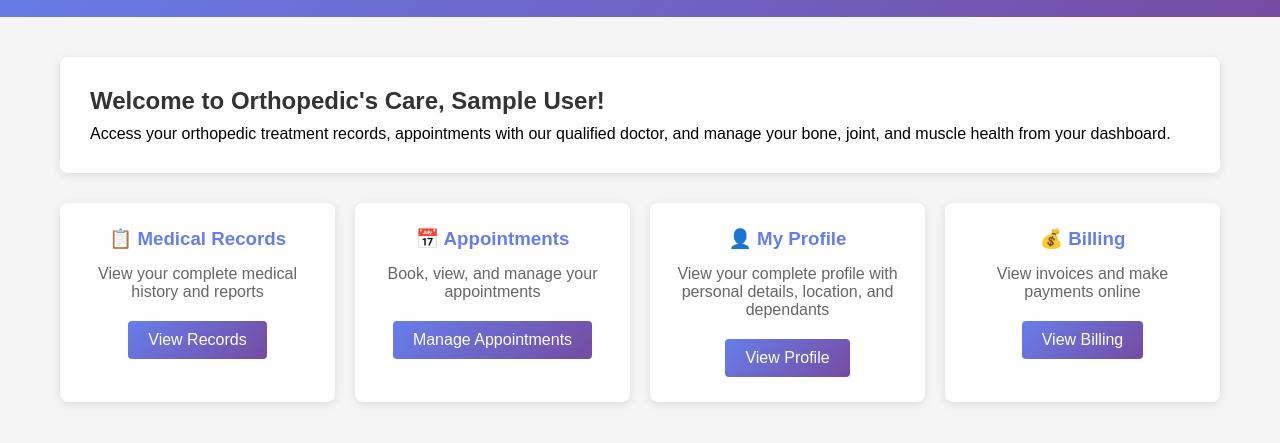
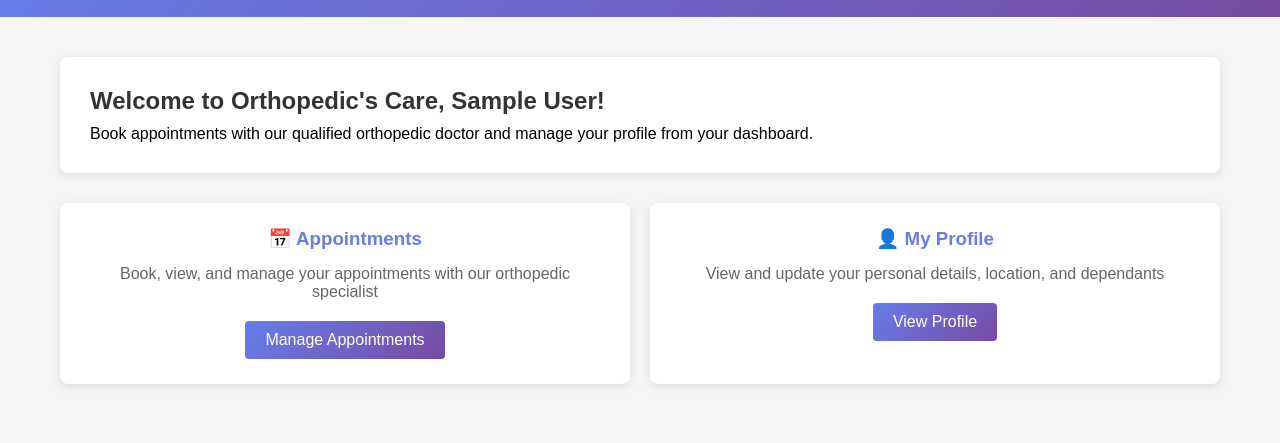
Before and after one commit to WilsonBundi/orth-care, a website: page public/dashboard.html in a window 1280 px wide. Shown: the part 57-500 px from the top of the page. Drawn offline with Linux system fonts and the light colour scheme; sample sign-in values are in the browser's storage.

Commit message:
Remove medical records and billing access from patient dashboard - admin only features

```diff
--- a/public/dashboard.html
+++ b/public/dashboard.html
@@ -136,32 +136,20 @@
     <div class="container">
         <div class="welcome">
             <h2>Welcome to Orthopedic's Care, <span id="userName"></span>!</h2>
-            <p>Access your orthopedic treatment records, appointments with our qualified doctor, and manage your bone, joint, and muscle health from your dashboard.</p>
+            <p>Book appointments with our qualified orthopedic doctor and manage your profile from your dashboard.</p>
         </div>
 
         <div class="cards">
             <div class="card">
-                <h3>📋 Medical Records</h3>
-                <p>View your complete medical history and reports</p>
-                <a href="/medical-records.html">View Records</a>
-            </div>
-
-            <div class="card">
                 <h3>📅 Appointments</h3>
-                <p>Book, view, and manage your appointments</p>
+                <p>Book, view, and manage your appointments with our orthopedic specialist</p>
                 <a href="/appointments.html">Manage Appointments</a>
             </div>
 
             <div class="card">
                 <h3>👤 My Profile</h3>
-                <p>View your complete profile with personal details, location, and dependants</p>
+                <p>View and update your personal details, location, and dependants</p>
                 <a href="/patient-profile.html">View Profile</a>
-            </div>
-
-            <div class="card">
-                <h3>💰 Billing</h3>
-                <p>View invoices and make payments online</p>
-                <a href="/billing.html">View Billing</a>
             </div>
         </div>
     </div>
```
Also changed, not shown: public/index.html (+6 -6 lines).
